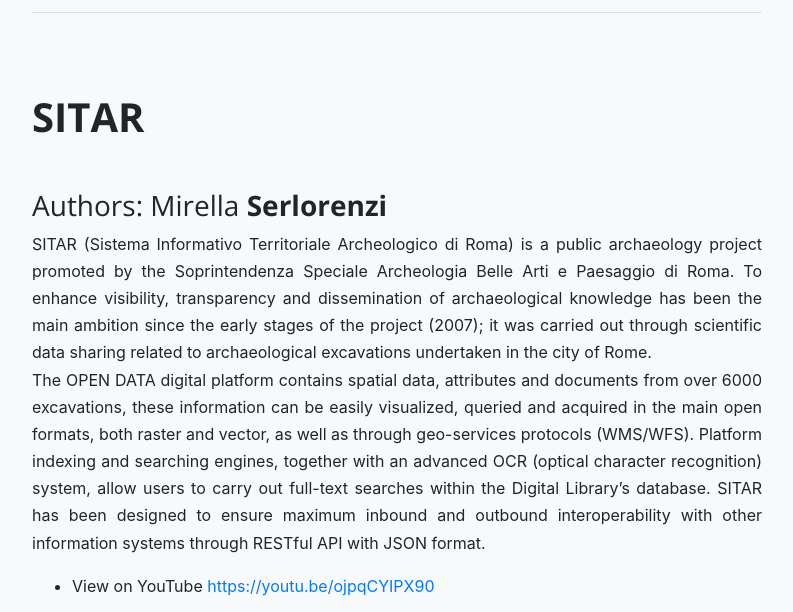
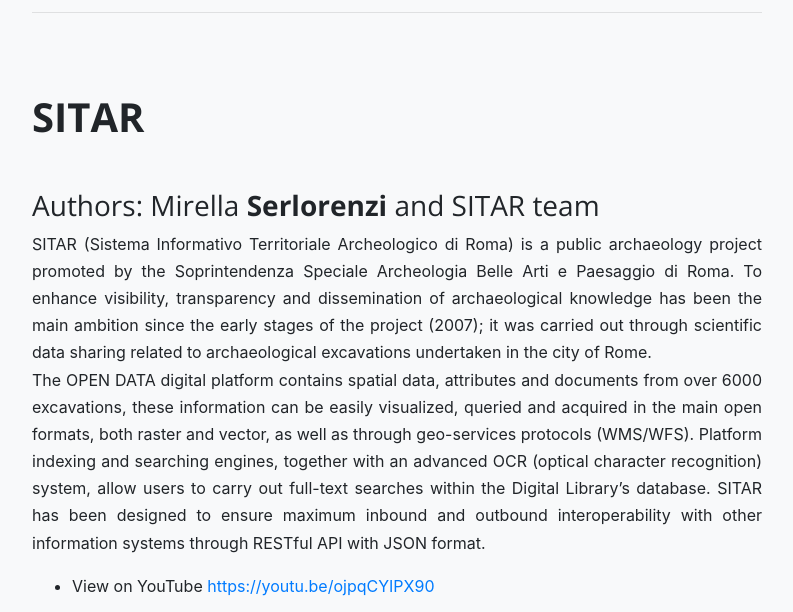
Before and after one commit to archeofoss/archeofoss2020, a Jekyll site: the page built from demos.md, in a window 1280 px wide and 900 px high, scrolled down 2860 px, cut to the strip 74-686 px from the top of the window. Shown: the whole strip, without its empty margins (243-1036 px from the left). Built offline with Jekyll 4.4.1, drawn with Linux system fonts in a browser that asks for light colours; nearby versions of some CDN libraries.

Commit message:
Update demos.md

```diff
--- a/demos.md
+++ b/demos.md
@@ -55,7 +55,7 @@
 
 # SITAR
 
-### Authors: Mirella **Serlorenzi**
+### Authors: Mirella **Serlorenzi** and SITAR team
 
 SITAR (Sistema Informativo Territoriale Archeologico di Roma) is a public archaeology project promoted by the Soprintendenza Speciale Archeologia Belle Arti e Paesaggio di Roma. To enhance visibility, transparency and dissemination of archaeological knowledge has been the main ambition since the early stages of the project (2007); it was carried out through scientific data sharing related to archaeological excavations undertaken in the city of Rome.
 The OPEN DATA digital platform contains spatial data, attributes and documents from over 6000 excavations, these information can be easily visualized, queried and acquired in the main open formats, both raster and vector, as well as through geo-services protocols (WMS/WFS). Platform indexing and searching engines, together with an advanced OCR (optical character recognition) system, allow users to carry out full-text searches within the Digital Library's database. SITAR has been designed to ensure maximum inbound and outbound interoperability with other information systems through RESTful API with JSON format.
```
